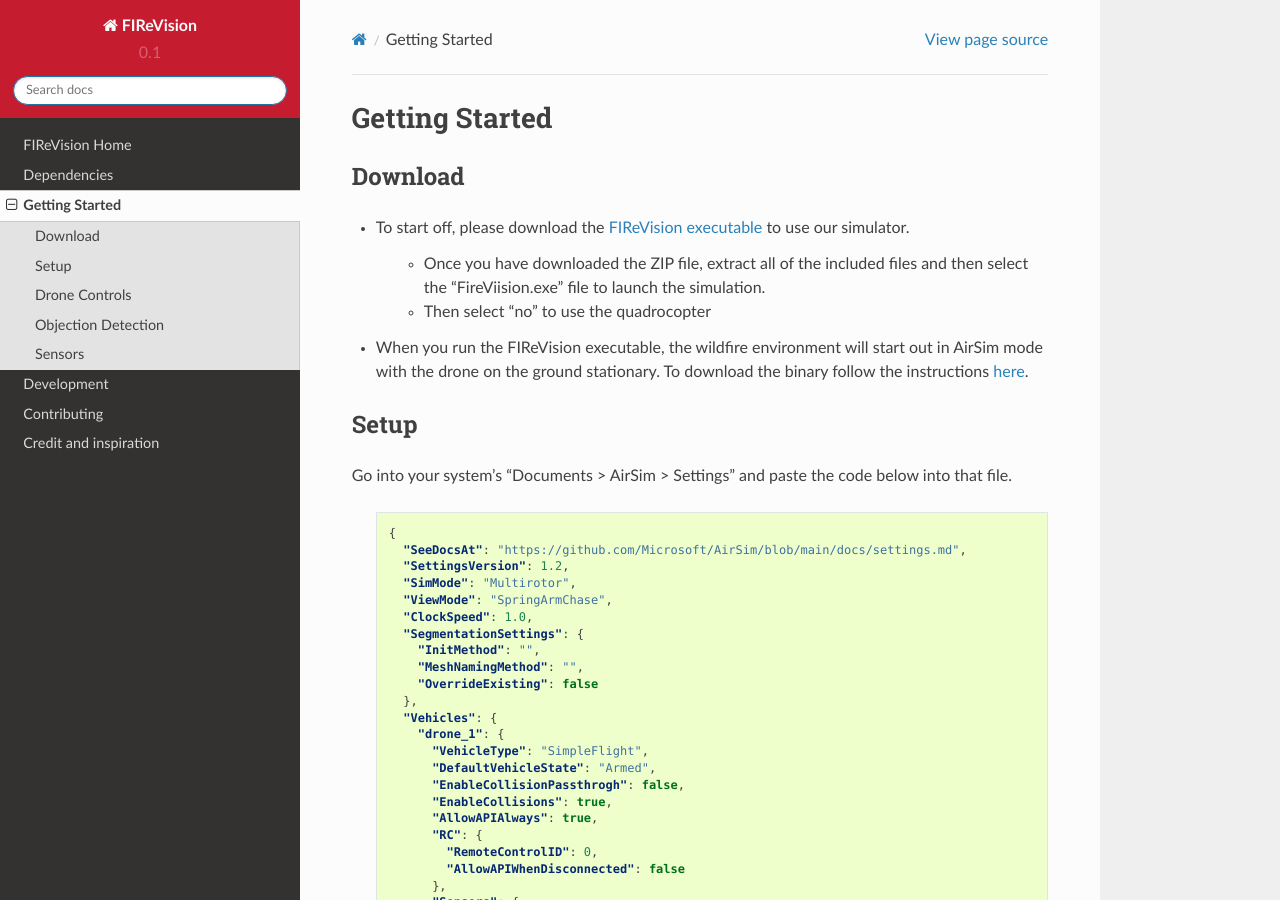
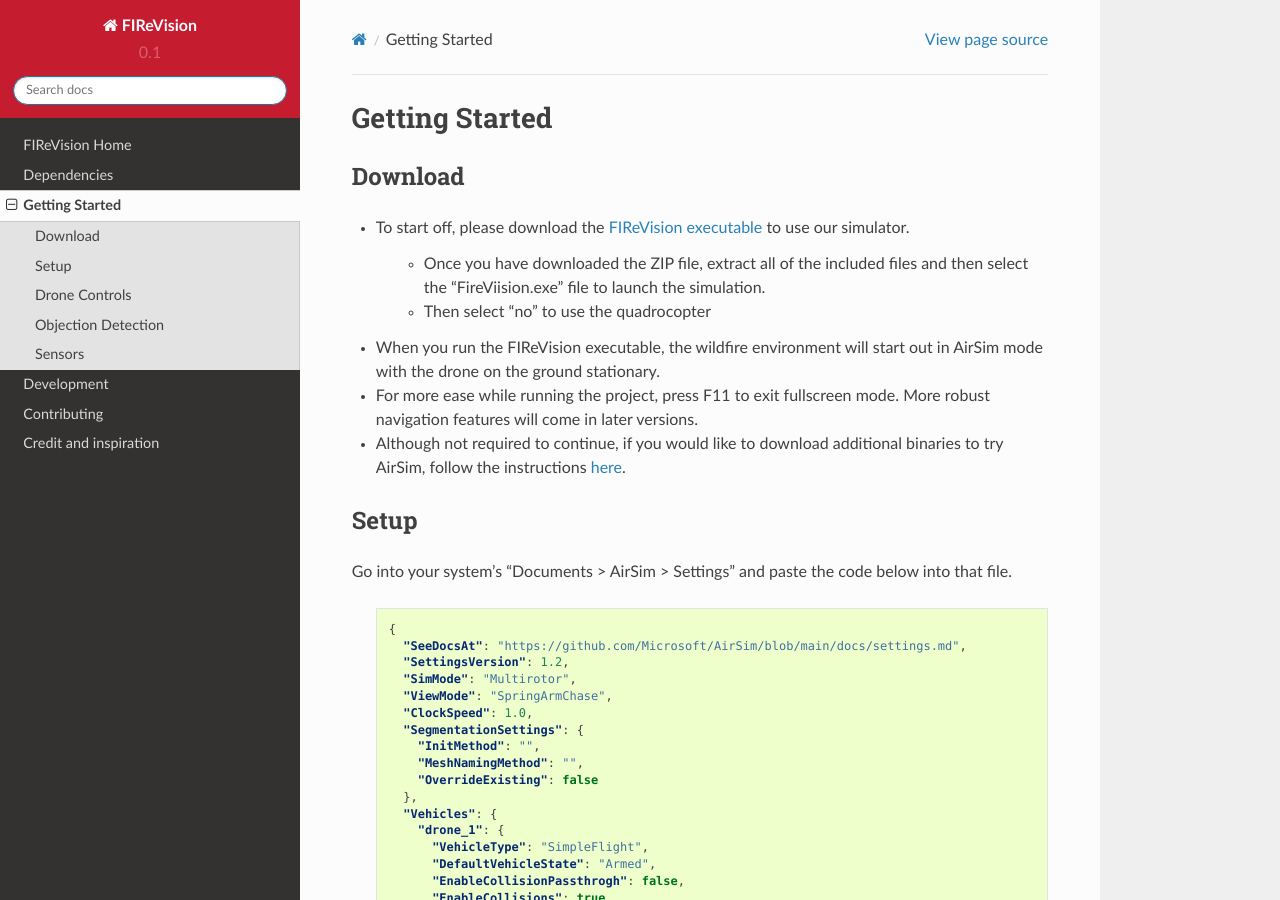
Before and after one commit to castacks/firevision_sim, a Sphinx documentation site: the page built from docs/getting_started.rst, in a window 1280 px wide and 900 px high. Built offline with Sphinx 7.4.7 and the Read the Docs theme 2.0.0, drawn with Linux system fonts in a browser that asks for light colours; pages that are not in the unit, such as notebooks, are missing from menus; some of the changed text lies outside the part shown.

Commit message:
Edited setup instructs to include running the script

```diff
--- a/docs/getting_started.rst
+++ b/docs/getting_started.rst
@@ -10,7 +10,11 @@
    - Once you have downloaded the ZIP file, extract all of the included files and then select the "FireViision.exe" file to launch the simulation.
    - Then select "no" to use the quadrocopter
 
-- When you run the FIReVision executable, the wildfire environment will start out in AirSim mode with the drone on the ground stationary. To download the binary follow the instructions `here <https://microsoft.github.io/AirSim/use_precompiled/>`_.
+- When you run the FIReVision executable, the wildfire environment will start out in AirSim mode with the drone on the ground stationary.
+
+- For more ease while running the project, press F11 to exit fullscreen mode. More robust navigation features will come in later versions.
+
+- Although not required to continue, if you would like to download additional binaries to try AirSim, follow the instructions `here <https://microsoft.github.io/AirSim/use_precompiled/>`_.
 
 Setup
 -----
@@ -112,7 +116,8 @@
 
 Drone Controls
 -------
-Before we can start moving in AirSim mode, we must first run ``objectDetection_kbcontrol.py``. This will allow us to detect objects as well as control the drone. Finally, refer to the following table to control the drone:
+Before we can start moving in AirSim mode, we must first use either the windows key or press alt + tab to access the project folder, go into the
+“FireVision-Detection” folder, then open and run ``objectDetection.py``. This will allow us to detect objects as well as control the drone. Finally, refer to the following table to control the drone:
 
 .. list-table:: Movements
    :widths: 25 25
```
Also changed, not shown: other parts of docs/getting_started.rst (+1 -1 lines).
